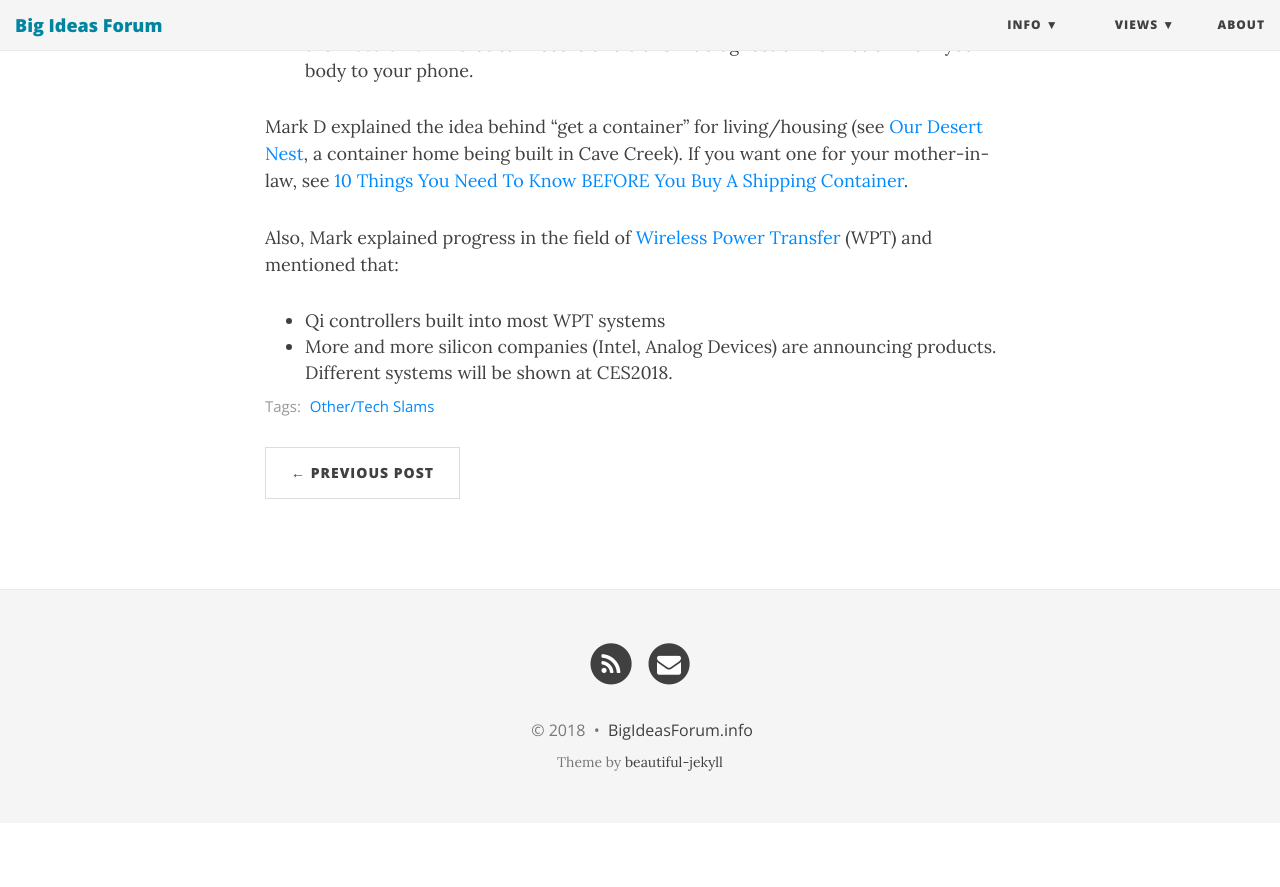
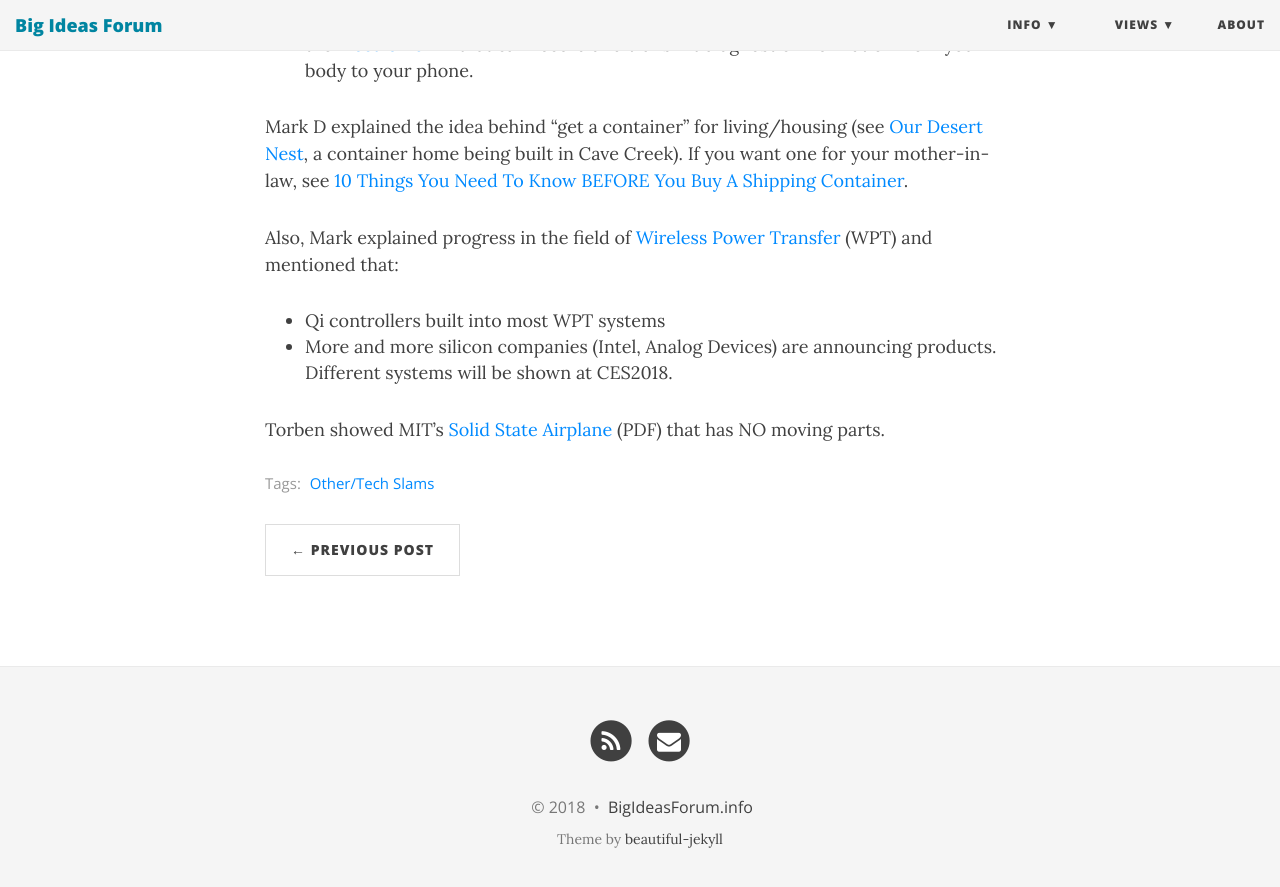
Before and after one commit to BigIdeasForum/bigideasforum.github.io, a Jekyll site: the page built from _posts/2018/2018-12-13-tech-slam6.md, in a window 1280 px wide and 900 px high, scrolled down 1366 px. Shown: the top 887 px of the window. Built offline with Jekyll 4.4.1, drawn with Linux system fonts in a browser that asks for light colours; nearby versions of some CDN libraries; before the commit the page ends 2189 px from its top, so only the background shows below that.

Commit message:
more presentation content

```diff
--- a/_posts/2018/2018-12-13-tech-slam6.md
+++ b/_posts/2018/2018-12-13-tech-slam6.md
@@ -45,3 +45,5 @@ Also, Mark explained progress in the field of [Wireless Power Transfer](https://
 - Qi controllers built into most WPT systems
 - More and more silicon companies (Intel, Analog Devices) are announcing products.
 Different systems will be shown at CES2018.
+
+Torben showed MIT’s [Solid State Airplane](/assets/present/2018/solid-state-airplane.pdf) (PDF) that has NO moving parts.
```
